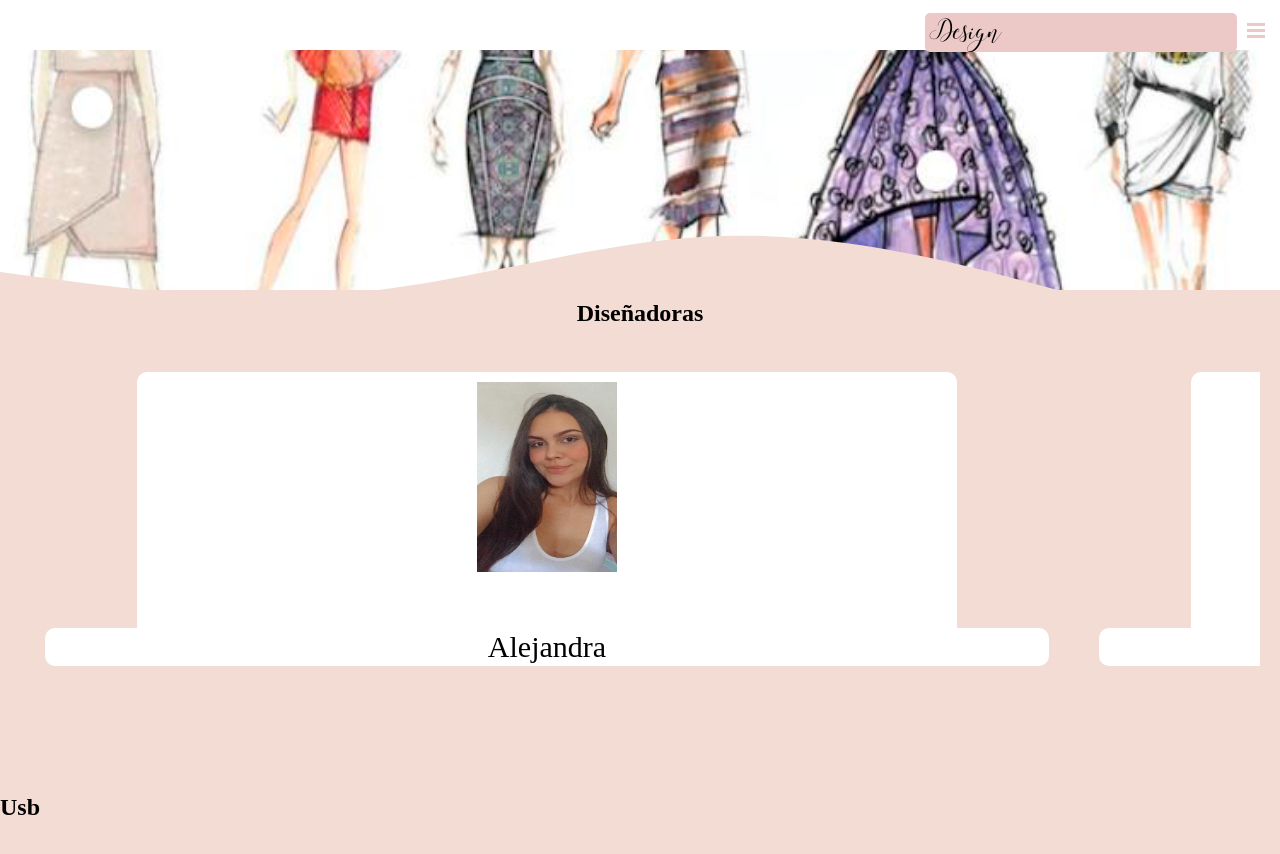
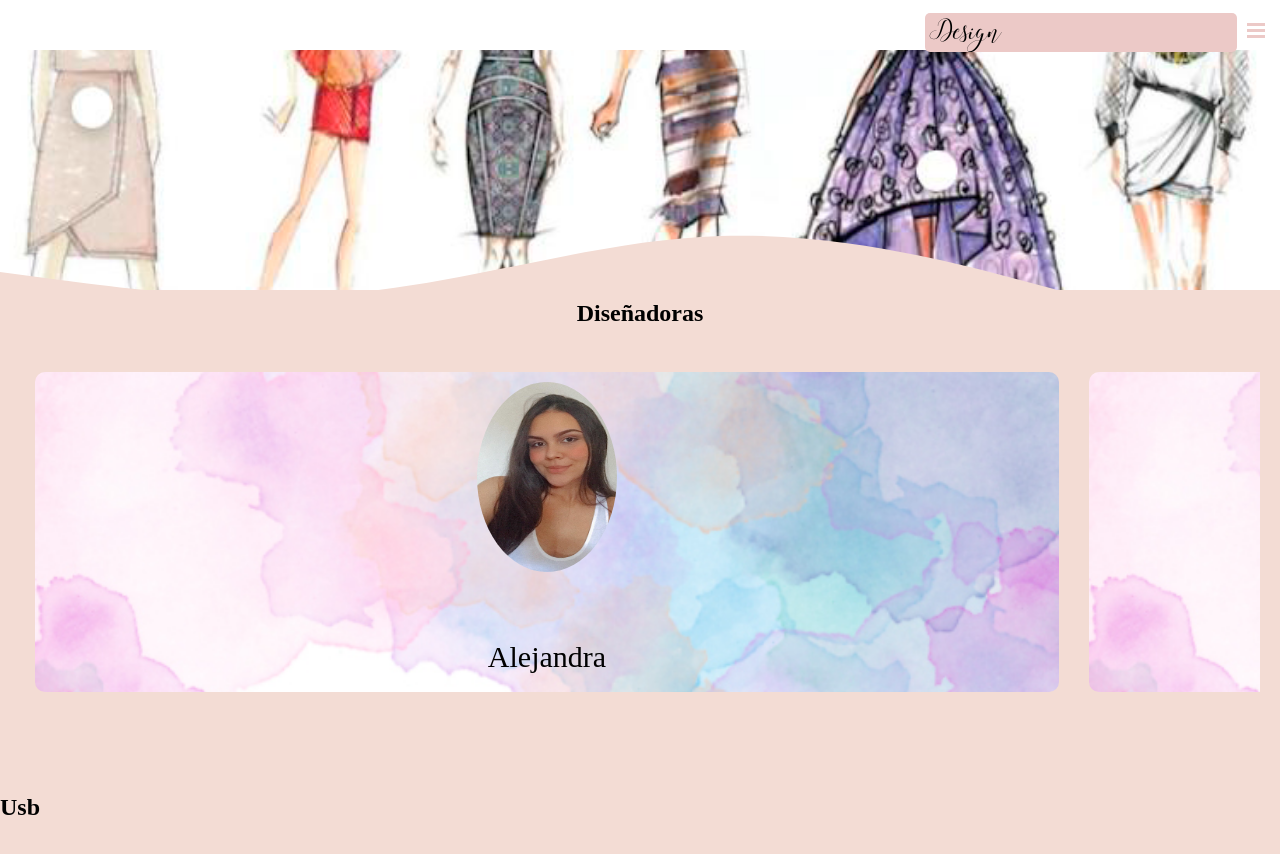
Before and after one commit to StevenC23/Design, a React (Create React App) app: page / in a window 1280 px wide. Shown: the top 854 px of the page. Built offline with nearby package versions, Linux system fonts and the light colour scheme.

Commit message:
scroll designers edit2

```diff
--- a/public/index.html
+++ b/public/index.html
@@ -5,39 +5,13 @@
     <link rel="icon" href="%PUBLIC_URL%/favicon.ico" />
     <meta name="viewport" content="width=device-width, initial-scale=1" />
     <meta name="theme-color" content="#000000" />
-    <meta
-      name="description"
-      content="Web site created using create-react-app"
-    />
+    <meta name="description" content="Desarrollado por Steven C" />
     <link rel="apple-touch-icon" href="%PUBLIC_URL%/logo192.png" />
-    <!--
-      manifest.json provides metadata used when your web app is installed on a
-      user's mobile device or desktop. See https://developers.google.com/web/fundamentals/web-app-manifest/
-    -->
     <link rel="manifest" href="%PUBLIC_URL%/manifest.json" />
-    <!--
-      Notice the use of %PUBLIC_URL% in the tags above.
-      It will be replaced with the URL of the `public` folder during the build.
-      Only files inside the `public` folder can be referenced from the HTML.
-
-      Unlike "/favicon.ico" or "favicon.ico", "%PUBLIC_URL%/favicon.ico" will
-      work correctly both with client-side routing and a non-root public URL.
-      Learn how to configure a non-root public URL by running `npm run build`.
-    -->
-    <title>React App</title>
+    <title>Design</title>
   </head>
   <body>
     <noscript>You need to enable JavaScript to run this app.</noscript>
     <div id="root"></div>
-    <!--
-      This HTML file is a template.
-      If you open it directly in the browser, you will see an empty page.
-
-      You can add webfonts, meta tags, or analytics to this file.
-      The build step will place the bundled scripts into the <body> tag.
-
-      To begin the development, run `npm start` or `yarn start`.
-      To create a production bundle, use `npm run build` or `yarn build`.
-    -->
   </body>
 </html>
--- a/src/components/designerscard/Designers.css
+++ b/src/components/designerscard/Designers.css
@@ -36,7 +36,9 @@ a {
 }
 
 .designers-card-div {
-  /* background-color: white; */
+  background-image: url("../../source/imgs/fnd.jpg");
+  background-repeat: no-repeat;
+  background-size: cover;
   width: 80vw;
   height: 40vh;
   margin: 15px;
@@ -44,11 +46,8 @@ a {
 }
 
 .designers-card-div .img {
-  background-color: white;
-  width: 80%;
   height: 80%;
   margin: 10px auto;
-  margin-bottom: 0;
   display: flex;
   border-top-left-radius: 10px;
   border-top-right-radius: 10px;
@@ -58,16 +57,14 @@ a {
   width: 140px;
   height: 190px;
   margin: 10px auto;
+  border-radius: 50%;
 }
 
 .designers-card-div .data {
-  background-color: white;
   margin: 10px;
-  margin-top: 0;
   display: flex;
   margin-top: 0;
   justify-content: center;
-  border-radius: 10px;
 }
 .designers-card-div .data a {
   color: black;
```
Also changed, not shown: src/source/imgs/fnd.jpg (added).
